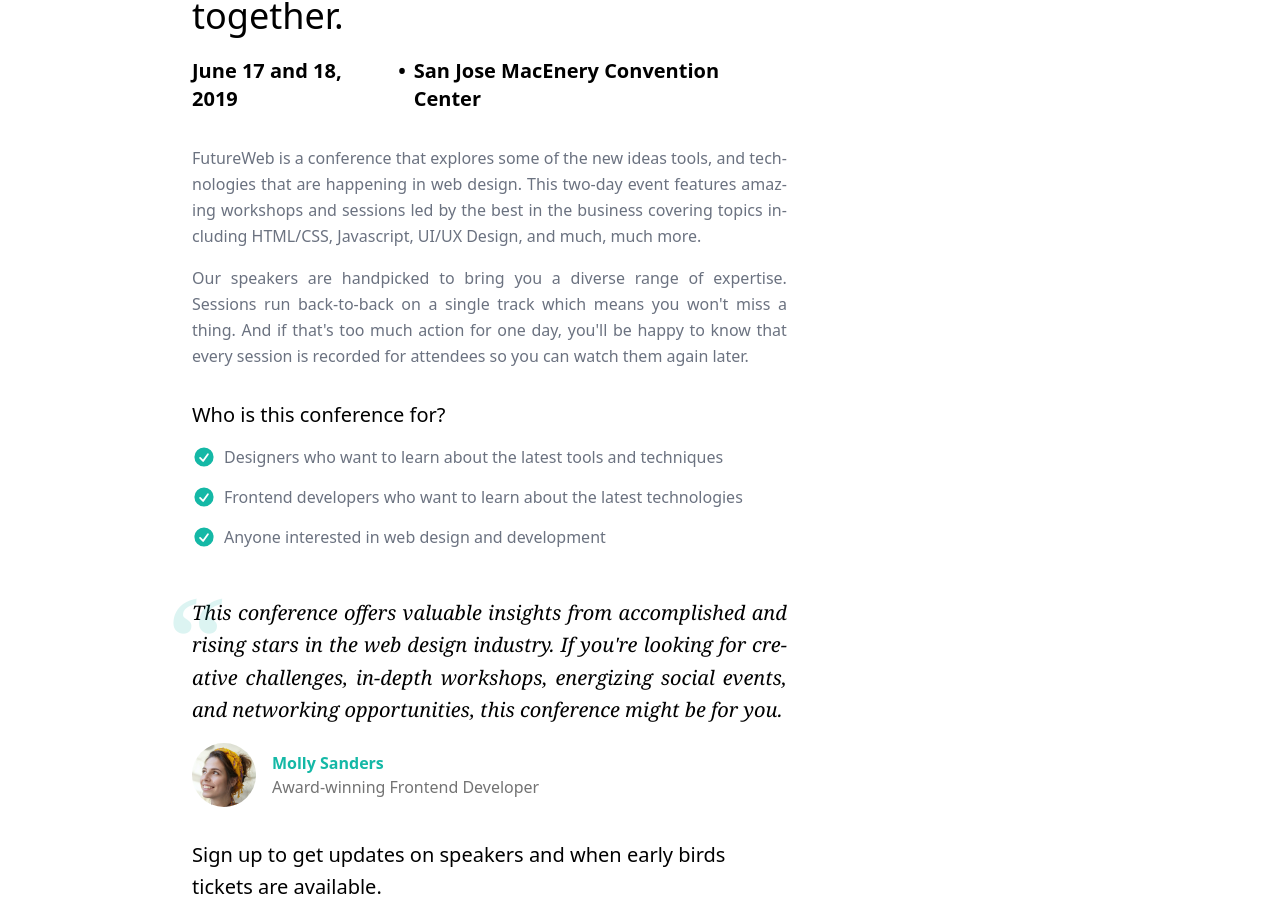
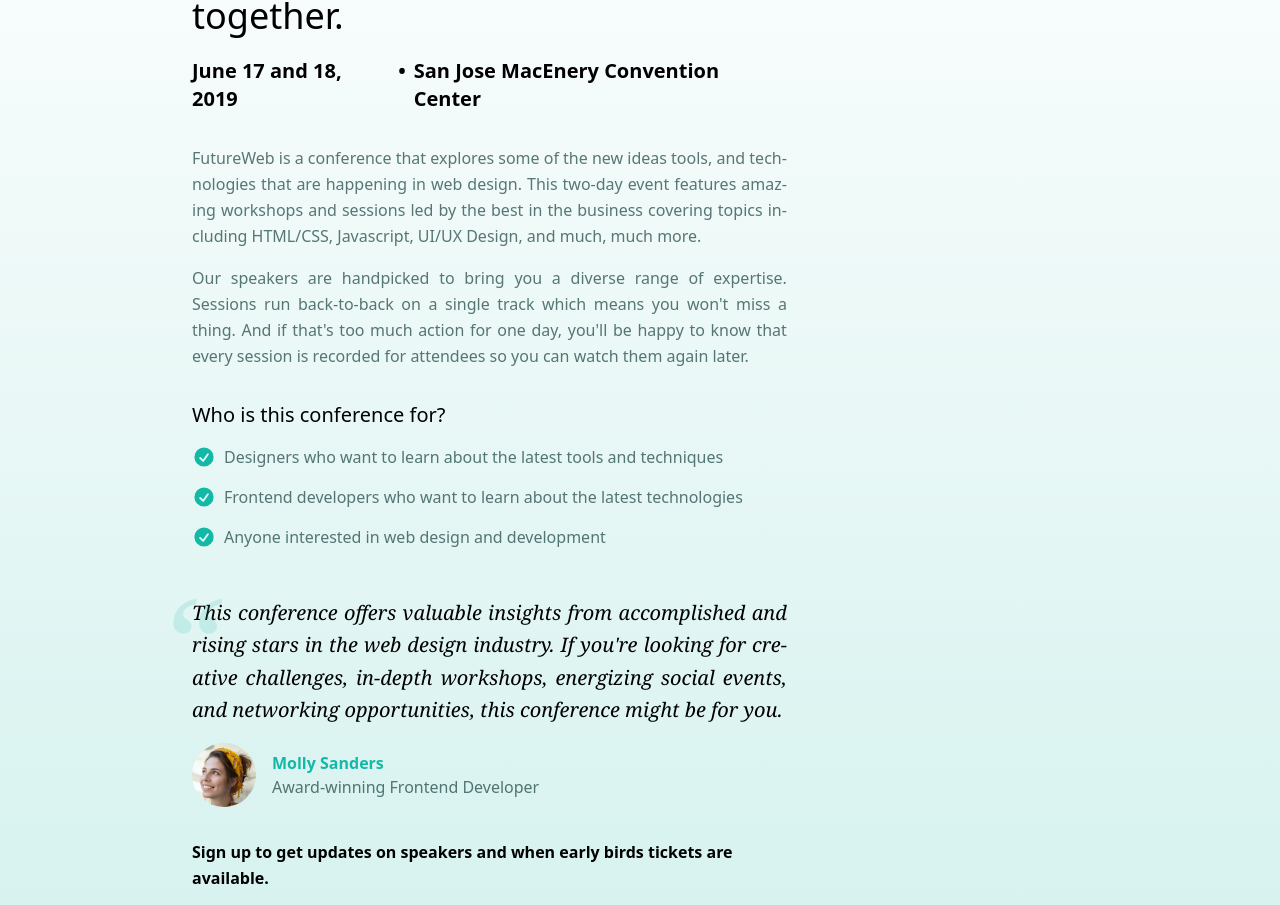
Before and after one commit to LutherTS/refactoring-ui, a Next.js app: page /designing-content-after in a window 1280 px wide. Shown: the part 228-1133 px from the top of the page. Built offline with nearby package versions, Linux system fonts and the light colour scheme.

Commit message:
Trying that bg-teal...

```diff
--- a/app/designing-content-after/page.tsx
+++ b/app/designing-content-after/page.tsx
@@ -4,7 +4,9 @@ import Image from "next/image";
 
 export default function Home() {
   return (
-    <main className="px-48 py-16">
+    <>
+      <div className="absolute inset-x-0 h-2 bg-teal-500/10"></div>
+      <main className="bg-gradient-to-b from-white to-teal-500/10 px-48 pb-24 pt-16">
         <div className="max-w-prose space-y-8">
           <div className="flex gap-2">
             <CubeIcon className="size-6 text-teal-500" />
@@ -12,7 +14,7 @@ export default function Home() {
           </div>
           <div className="space-y-4">
             <h1 className="max-w-[17ch] text-4xl font-light leading-snug">
-            Let's explore the future of the web together.
+              Let’s explore the future of the web together.
             </h1>
             <div className="flex gap-2 text-xl font-semibold">
               <span>June 17 and 18, 2019</span>
@@ -20,28 +22,29 @@ export default function Home() {
               <span>San Jose MacEnery Convention Center</span>
             </div>
           </div>
-        <div className="space-y-4 hyphens-auto text-justify text-base leading-relaxed text-gray-500">
+          <div className="space-y-4 hyphens-auto text-justify text-base leading-relaxed text-teal-950/65">
             <p>
-            FutureWeb is a conference that explores some of the new ideas tools,
-            and technologies that are happening in web design. This two-day
-            event features amazing workshops and sessions led by the best in the
-            business covering topics including HTML/CSS, Javascript, UI/UX
-            Design, and much, much more.
+              FutureWeb is a conference that explores some of the new ideas
+              tools, and technologies that are happening in web design. This
+              two-day event features amazing workshops and sessions led by the
+              best in the business covering topics including HTML/CSS,
+              Javascript, UI/UX Design, and much, much more.
             </p>
             <p>
               Our speakers are handpicked to bring you a diverse range of
               expertise. Sessions run back-to-back on a single track which means
               you won't miss a thing. And if that's too much action for one day,
-            you'll be happy to know that every session is recorded for attendees
-            so you can watch them again later.
+              you'll be happy to know that every session is recorded for
+              attendees so you can watch them again later.
             </p>
           </div>
           <div className="space-y-4">
             <h2 className="text-xl">Who is this conference for?</h2>
-          <ul className="space-y-4 text-base text-gray-500">
+            <ul className="space-y-4 text-base text-teal-950/65">
               <li className="flex items-start gap-2">
                 <CheckCircleIcon className="size-6 text-teal-500" />
-              Designers who want to learn about the latest tools and techniques
+                Designers who want to learn about the latest tools and
+                techniques
               </li>
               <li className="flex items-center gap-2">
                 <CheckCircleIcon className="size-6 text-teal-500" />
@@ -62,27 +65,30 @@ export default function Home() {
               <blockquote className="hyphens-auto text-justify text-xl leading-relaxed">
                 This conference offers valuable insights from accomplished and
                 rising stars in the web design industry. If you're looking for
-              creative challenges, in-depth workshops, energizing social events,
-              and networking opportunities, this conference might be for you.
+                creative challenges, in-depth workshops, energizing social
+                events, and networking opportunities, this conference might be
+                for you.
               </blockquote>
             </div>
             <div className="flex items-center gap-4">
               <div className="relative size-16 overflow-clip rounded-full">
                 <Image src={"/molly-sanders.jpg"} alt="Molly Sanders" fill />
               </div>
-            <p className="flex flex-col text-base text-neutral-500">
-              <span className="font-semibold text-teal-500">Molly Sanders</span>{" "}
+              <p className="flex flex-col text-base text-teal-950/65">
+                <span className="font-semibold text-teal-500">
+                  Molly Sanders
+                </span>{" "}
                 <span>Award-winning Frontend Developer</span>
               </p>
             </div>
           </div>
           <div className="space-y-4">
-          <p className="text-xl leading-relaxed">
-            Sign up to get updates on speakers and when early birds tickets are
-            available.
+            <p className="text-base font-bold leading-relaxed">
+              Sign up to get updates on speakers and when early birds tickets
+              are available.
             </p>
             <form
-            className="flex justify-between overflow-clip rounded border border-s"
+              className="flex justify-between overflow-clip rounded shadow-md"
               action={(formData: FormData) => {
                 console.log({ signup: formData.get("signup") });
               }}
@@ -91,11 +97,12 @@ export default function Home() {
                 type="text"
                 name="signup"
                 id="sign-up"
-              className="grow border-0 px-2 py-1 text-base"
+                className="grow border-0 px-4 py-4 text-base font-light"
+                placeholder="Enter your email address"
               />
               <button
                 type="submit"
-              className="bg-teal-500 px-2 py-1 text-base text-white"
+                className="bg-teal-500 px-8 text-base font-light text-white"
               >
                 Sign up
               </button>
@@ -103,6 +110,7 @@ export default function Home() {
           </div>
         </div>
       </main>
+    </>
   );
 }
 
--- a/app/layout.tsx
+++ b/app/layout.tsx
@@ -13,7 +13,7 @@ export default function RootLayout({
 }>) {
   return (
     <html lang="en">
-      <body>{children}</body>
+      <body className="bg-teal-500/10">{children}</body>
     </html>
   );
 }
```
Lines whose indentation alone changed are shown as unchanged.
